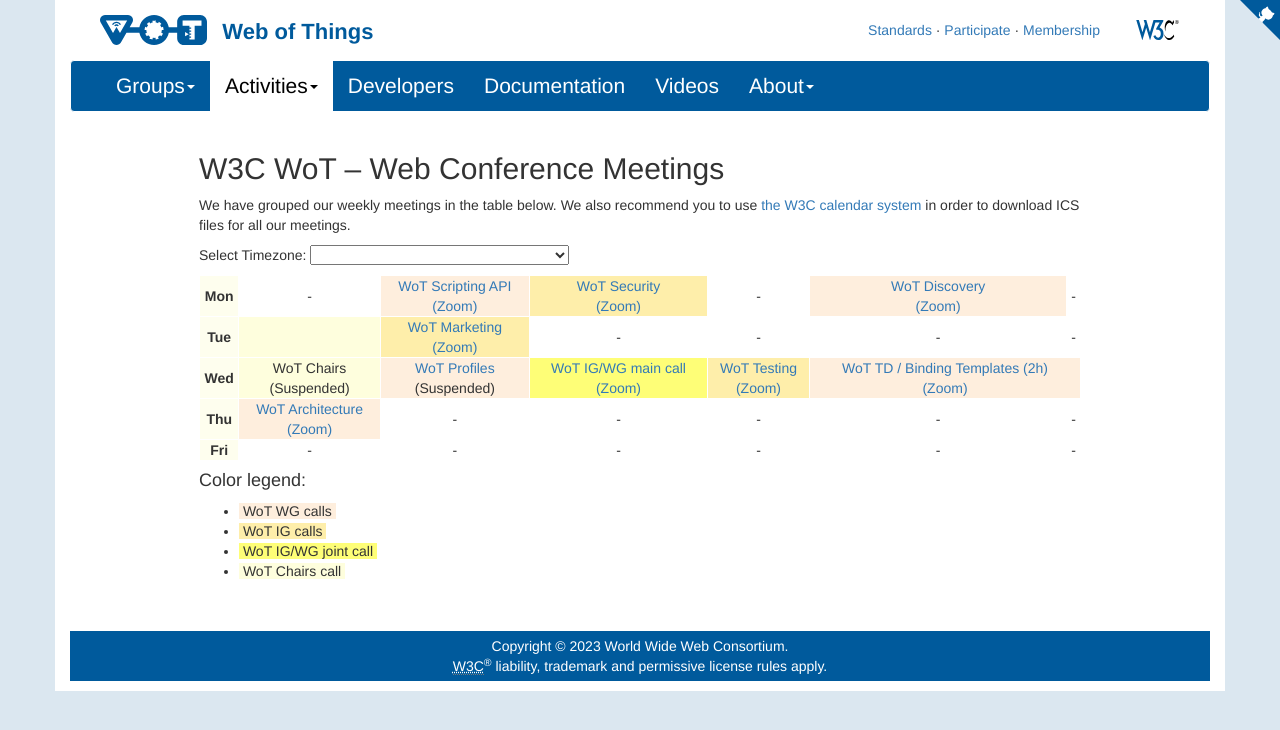
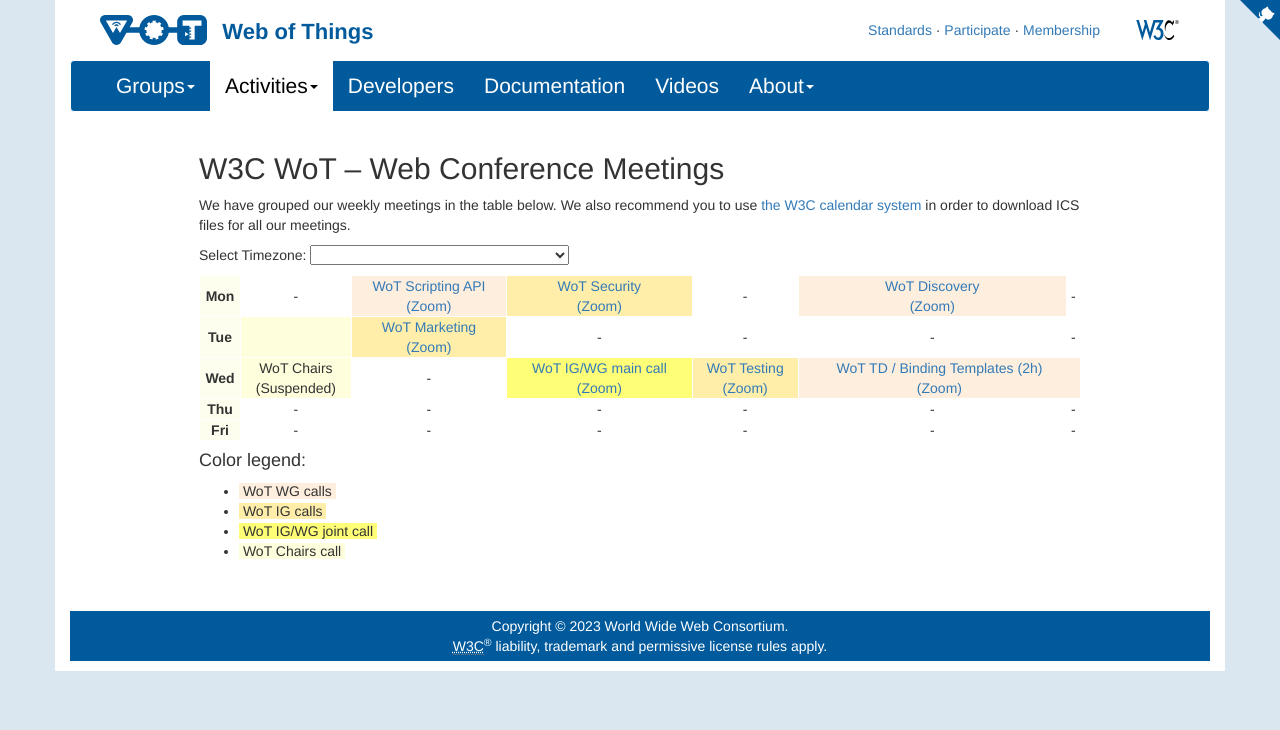
Before and after one commit to w3c/wot-marketing, a Jekyll site: the page built from docs/activities/meetings/index.html, in a window 1280 px wide. Shown: the top 730 px of the page. Built offline with Jekyll 4.4.1, drawn with Linux system fonts in a browser that asks for light colours; nearby versions of some CDN libraries; comment, search, counter and statistics services are not loaded.

Commit message:
refactor: remove arch and profiles

```diff
--- a/docs/activities/meetings/index.html
+++ b/docs/activities/meetings/index.html
@@ -233,12 +233,7 @@
 					<!-- <a rel="nofollow" class="external text"
                     href="https://lists.w3.org/Archives/Member/member-wot-wg/2019May/0007.html" target="_blank">(WebEx)</a> -->
 			</td>
-            <td style="background-color: #FEEEDD; text-align:center;"><a rel="nofollow" class="external text"
-                    href="https://www.w3.org/WoT/IG/wiki/WG_WoT_Architecture_WebConf" target="_blank">WoT Profiles</a><br>
-					(Suspended)
-					<!-- <a rel="nofollow"
-                    class="external text" href="https://lists.w3.org/Archives/Member/member-wot-wg/2022Jan/0006.html" target="_blank">(WebEx)</a>-->
-            </td>
+            <td style="text-align:center;">-</td>
             <td style="background-color: #FEFE77; text-align:center;"><a rel="nofollow" class="external text"
                     href="https://www.w3.org/WoT/IG/wiki/Main_WoT_WebConf" target="_blank">WoT IG/WG main call</a><br><a rel="nofollow"
                     class="external text" href="https://www.w3.org/groups/ig/wot/calendar" target="_blank">(Zoom)</a>
@@ -255,10 +250,7 @@
 
         <tr>
             <th style="background-color: #FEFEEE; text-align:center;">Thu</th>
-            <td style="background-color: #FEEEDD; text-align:center;"><a rel="nofollow" class="external text"
-                    href="https://www.w3.org/WoT/IG/wiki/WG_WoT_Architecture_WebConf" target="_blank">WoT Architecture</a><br><a rel="nofollow"
-                    class="external text" href="https://www.w3.org/groups/ig/wot/calendar" target="_blank">(Zoom)</a>
-            </td>
+            <td style="text-align:center;">-</td>
             <td style="text-align:center;">-</td>
             <td style="text-align:center;">-</td>
             <td style="text-align:center;">-</td>
```
